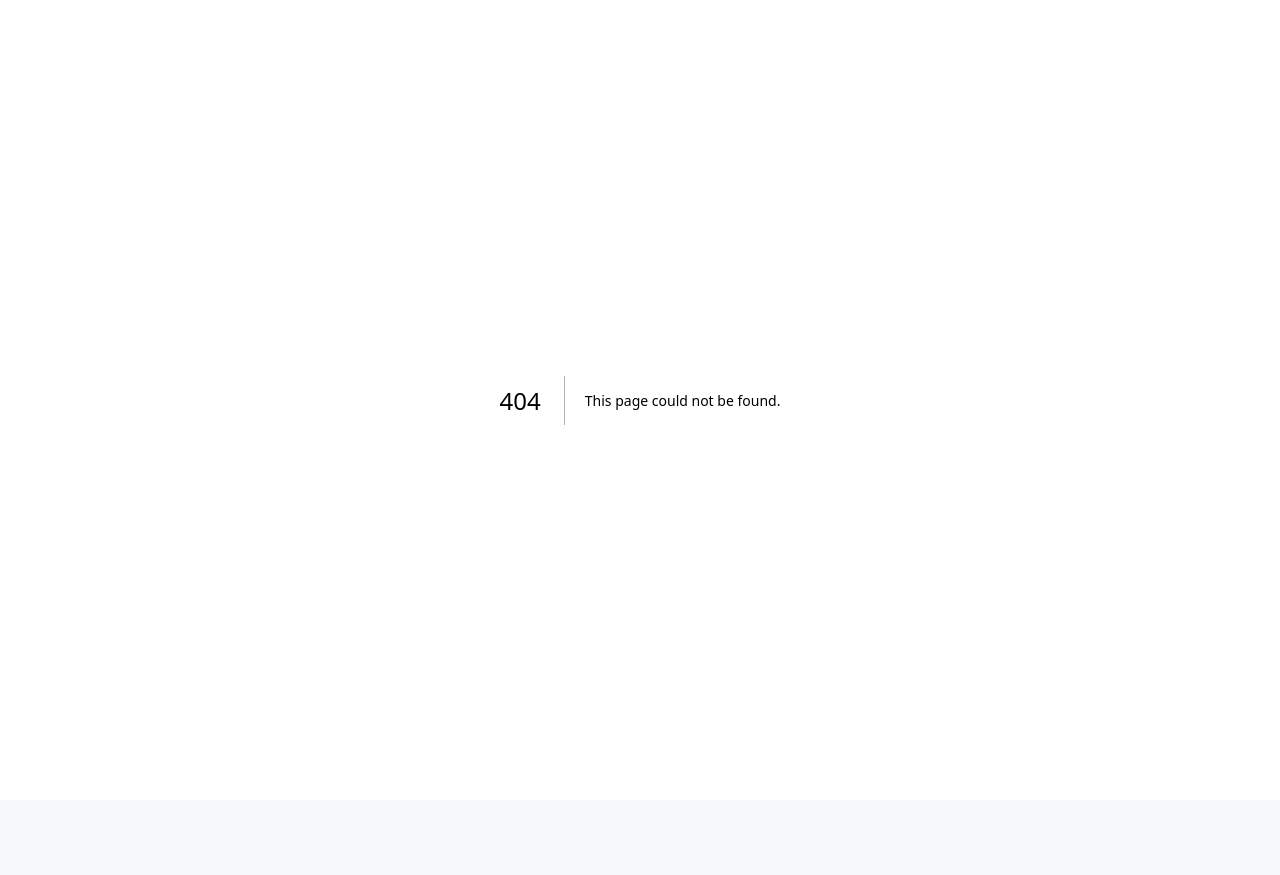
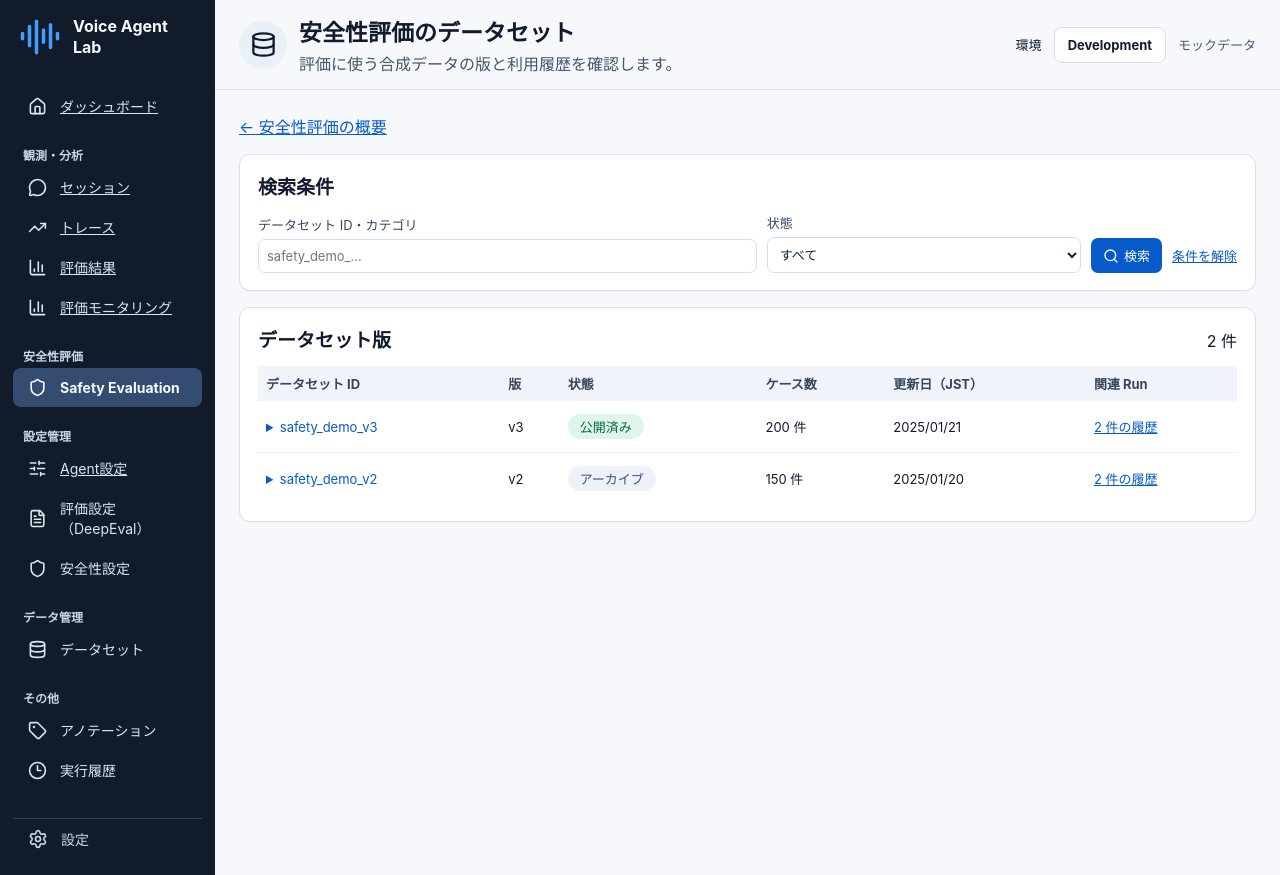
Before and after one commit to Itsuki911/Care-support-voice-agent, a Next.js app in the folder evaluation-web/: page /safety/datasets in a window 1280 px wide. Before the commit this address had no page. Before the commit the page ends 800 px from the top, so only its background shows below. Built offline with nearby package versions, Linux system fonts and the light colour scheme.

Commit message:
Add safety dataset catalog mock

```diff
--- /dev/null
+++ b/evaluation-web/app/safety/datasets/page.tsx
@@ -0,0 +1,68 @@
+import Link from "next/link";
+import { Database, Search } from "lucide-react";
+import Sidebar from "../../sidebar";
+import { safetyRuns } from "../demo-safety";
+import "../../observation-list.css";
+import "../safety.css";
+
+export const metadata = { title: "安全性評価のデータセット | Voice Agent Lab" };
+
+const datasets = [
+  { id: "safety_demo_v3", version: "v3", state: "公開済み", cases: 200, date: "2025/01/21", categories: "出力の取り扱い・承認フロー・回答品質", description: "施設案内の回答と操作確認に関する合成ケースを追加した版です。" },
+  { id: "safety_demo_v2", version: "v2", state: "アーカイブ", cases: 150, date: "2025/01/20", categories: "回答品質・説明の明確さ", description: "施設案内の基本回答を確認する合成ケースの版です。" },
+];
+const states = ["公開済み", "アーカイブ"];
+type SearchParams = Promise<Record<string, string | string[] | undefined>>;
+
+export default async function SafetyDatasetsPage({ searchParams }: { searchParams: SearchParams }) {
+  const params = await searchParams;
+  const query = typeof params.q === "string" ? params.q.trim() : "";
+  const term = query.toLowerCase();
+  const state = states.find((option) => option === params.state) ?? "";
+  const rows = datasets.filter((dataset) =>
+    (!state || dataset.state === state) &&
+    [dataset.id, dataset.categories].some((value) => value.toLowerCase().includes(term))
+  );
+
+  return <div className="shell">
+    <Sidebar section="safety" />
+    <main className="observation-list safety-page">
+      <header>
+        <div className="heading"><span className="home"><Database size={27} /></span><div>
+          <h1>安全性評価のデータセット</h1><p>評価に使う合成データの版と利用履歴を確認します。</p>
+        </div></div>
+        <div className="environment">環境 <strong>Development</strong><span>モックデータ</span></div>
+      </header>
+      <div className="content">
+        <nav aria-label="安全性評価"><Link href="/safety">← 安全性評価の概要</Link></nav>
+        <section className="card panel">
+          <h2>検索条件</h2>
+          <form key={JSON.stringify([query, state])} action="/safety/datasets" className="observation-filters">
+            <label>データセット ID・カテゴリ<input type="search" name="q" placeholder="safety_demo_…" defaultValue={query} /></label>
+            <label>状態<select name="state" defaultValue={state}><option value="">すべて</option>{states.map((option) => <option key={option}>{option}</option>)}</select></label>
+            <div className="observation-filter-actions"><button type="submit"><Search size={16} /> 検索</button><Link href="/safety/datasets">条件を解除</Link></div>
+          </form>
+        </section>
+        <section className="card panel">
+          <div className="panel-heading"><h2>データセット版</h2><span>{rows.length} 件</span></div>
+          {rows.length === 0 ? <p className="observation-list-empty">一致するデータセットがありません。</p> :
+            <div className="table-wrap"><table aria-label="安全性評価のデータセット版">
+              <thead><tr>{["データセット ID", "版", "状態", "ケース数", "更新日（JST）", "関連 Run"].map((label) => <th key={label} scope="col">{label}</th>)}</tr></thead>
+              <tbody>{rows.map(({ id, version, state, cases, date, categories, description }) => {
+                const runCount = safetyRuns.filter((run) => run.dataset === id).length;
+                return <tr key={id}>
+                  <td><details className="safety-history-breakdown"><summary>{id}</summary>
+                    <p className="safety-caption">{description}</p>
+                    <p className="safety-caption">カテゴリ · {categories}</p>
+                  </details></td>
+                  <td>{version}</td><td><span className={`status ${state === "公開済み" ? "safety-done" : ""}`}>{state}</span></td>
+                  <td>{cases} 件</td><td>{date}</td>
+                  <td><Link href={`/safety/history?dataset=${encodeURIComponent(id)}`}>{runCount} 件の履歴</Link></td>
+                </tr>;
+              })}</tbody>
+            </table></div>}
+        </section>
+      </div>
+    </main>
+  </div>;
+}
--- a/evaluation-web/app/safety/page.tsx
+++ b/evaluation-web/app/safety/page.tsx
@@ -39,7 +39,7 @@ export default async function SafetyPage({ searchParams }: { searchParams: Searc
       </header>
       <div className="content">
         <section className="card panel">
-          <div className="panel-heading"><h2>集計条件</h2><Link href="/safety/new">新規 Run の設定 →</Link></div>
+          <div className="panel-heading"><h2>集計条件</h2><span className="safety-view-links"><Link href="/safety/datasets">データセット →</Link><Link href="/safety/new">新規 Run の設定 →</Link></span></div>
           <form key={framework} className="observation-filters" action="/safety">
             <label>フレームワーク<select name="framework" defaultValue={framework}><option value="">すべて</option>{frameworks.map((option) => <option key={option}>{option}</option>)}</select></label>
             <div className="observation-filter-actions"><button type="submit">絞り込む</button><Link href="/safety">条件を解除</Link></div>
--- a/evaluation-web/app/safety/safety.css
+++ b/evaluation-web/app/safety/safety.css
@@ -36,3 +36,5 @@
 .safety-findings-table [data-severity="重大"] { background: #fce8ec; color: #9a1634; }
 .safety-findings-table [data-severity="高"] { background: #ffebdc; color: #864112; }
 .safety-findings-table [data-severity="中"] { background: #fff2ce; color: #714f04; }
+
+.safety-view-links { display: flex; flex-wrap: wrap; gap: 12px; }
```
Also changed, not shown: 2 other files (tests, documents, lock files or other folders).
